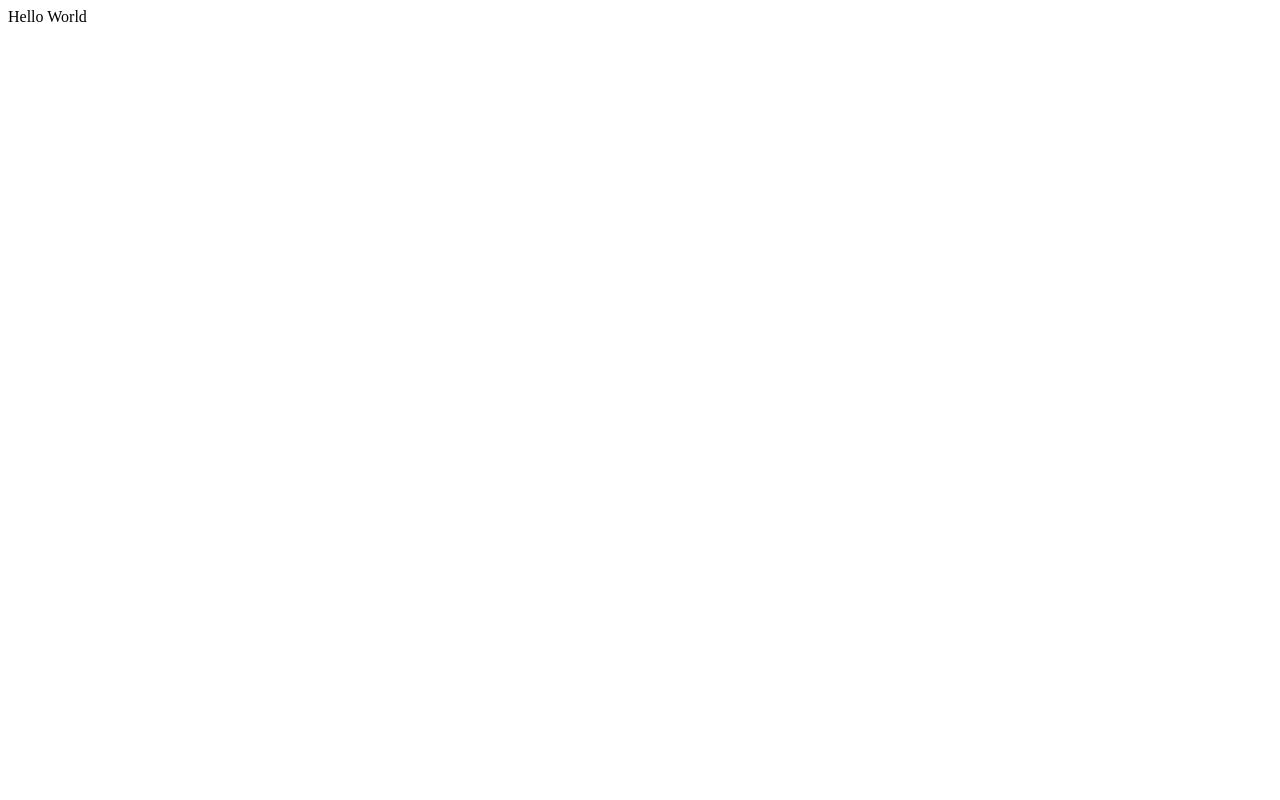
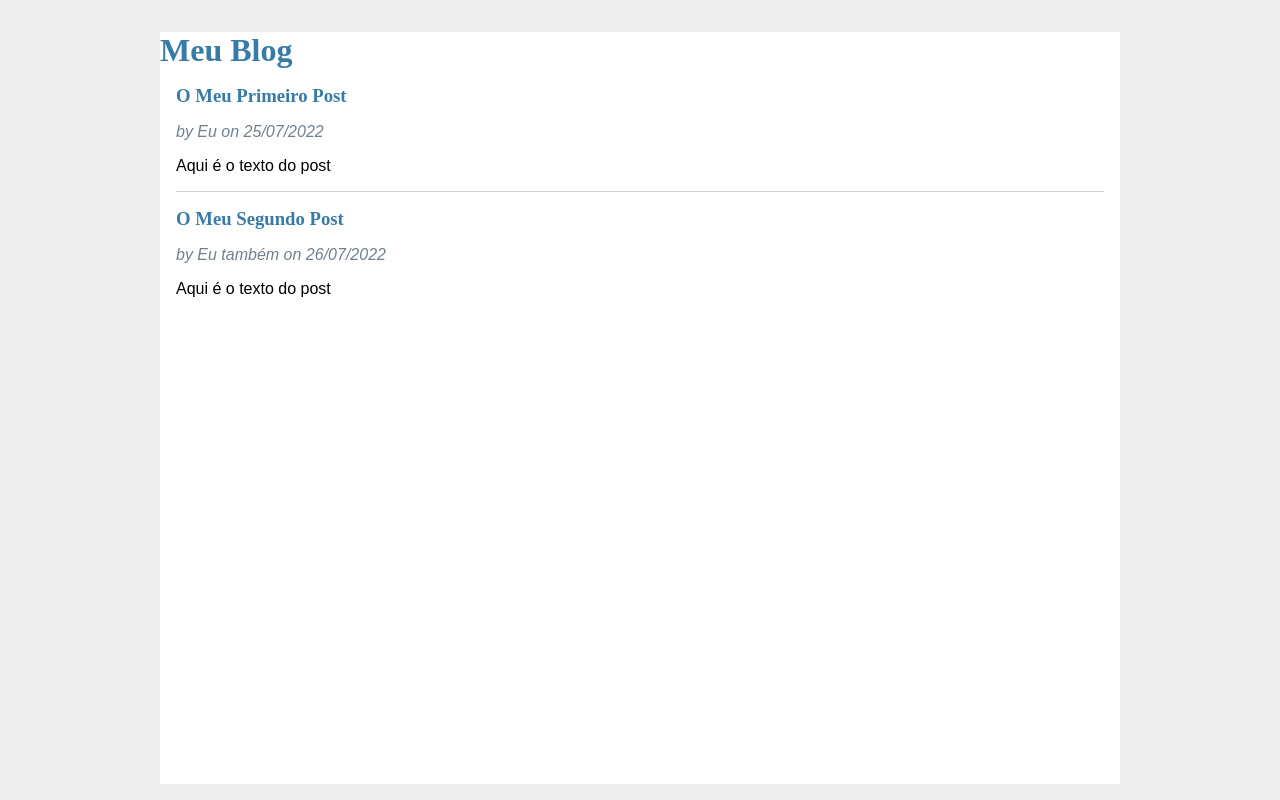
Before and after one commit to Yallis/blog, a Flask app: page / in a window 1280 px wide. Before the commit the page is almost empty. Run offline with Flask 2, Linux system fonts and the light colour scheme.

Commit message:
Aula 3 - 26/07

```diff
--- a/app.py
+++ b/app.py
@@ -1,12 +1,27 @@
 from flask import Flask, render_template
+from datetime import datetime
 
 app = Flask("hello")
 
+posts = [
+    {
+        "title": "O Meu Primeiro Post",
+        "body": "Aqui é o texto do post",
+        "author": "Eu",
+        "created": datetime(2022,7,25)
+    },
+    {
+        "title": "O Meu Segundo Post",
+        "body": "Aqui é o texto do post",
+        "author": "Eu também",
+        "created": datetime(2022,7,26)
+    }
+]
+
 @app.route("/")
-@app.route("/hello")
-def hello():
-    return "Hello World"
+def index():
+    return render_template("index.html", posts=posts)
 
-@app.route("/meucontato")
-def meuContato():
-    return render_template('index.html')
+@app.route("/login")
+def login():
+    return render_template("login.html")
--- /dev/null
+++ b/static/style.css
@@ -0,0 +1,39 @@
+html {
+    font-family: sans-serif;
+    background: #eee;
+    padding: 1rem;
+}
+
+body{
+    max-width: 960px;
+    margin: 0 auto;
+    background: white;
+}
+
+h1{
+    font-family: serif;
+    color: #377ba8;
+    margin: 1rem 0;
+}
+
+hr{
+    border: none;
+    border-top: 1px solid lightgray;
+}
+
+.content{
+    padding: 0 1rem 1rem;
+}
+
+.post > header > div:first-of-type{
+    flex: auto;
+}
+
+.post .about{
+    color: slategray;
+    font-style: italic;
+}
+
+.post .body{
+    white-space: pre-line;
+}
--- /dev/null
+++ b/templates/base.html
@@ -0,0 +1,19 @@
+<html>
+    <head>
+        <title> {% block title %}{% endblock %} - Meu Blog </title>
+        <link rel="stylesheet" href="/static/style.css">
+    </head>
+
+    <body>
+        <h1>Meu Blog</h1>
+
+        <nav>
+
+        </nav>
+        <section class="content">
+            {% block content %}
+            {% endblock %}
+        </section>
+
+    </body>
+</html>
--- a/templates/index.html
+++ b/templates/index.html
@@ -1,9 +1,22 @@
-<html>
-    <head>
-        <title> Contato </title>
-    </head>
-    <body>
-        <h1>YALLiS</h1>
-        <h2>yallis.sousa@gmail.com</h2>
-    </body>
-</html>
+{% extends "base.html" %}
+
+{% block title %} Página Inicial {% endblock %}
+
+{% block content %}
+{% for post in posts %}
+    <article class="post">
+        <header>
+            <div>
+                <h1>{{ post.title }}</h1>
+                <div class="about">
+                    by {{ post.author }} on {{ post.created.strftime('%d/%m/%Y') }}
+                </div>
+            </div>
+        </header>
+        <p class="body"> {{ post.body }}</p>
+    </article>
+    {% if not loop.last %}
+        <hr>
+    {% endif %}
+{% endfor %}
+{% endblock %}
```
